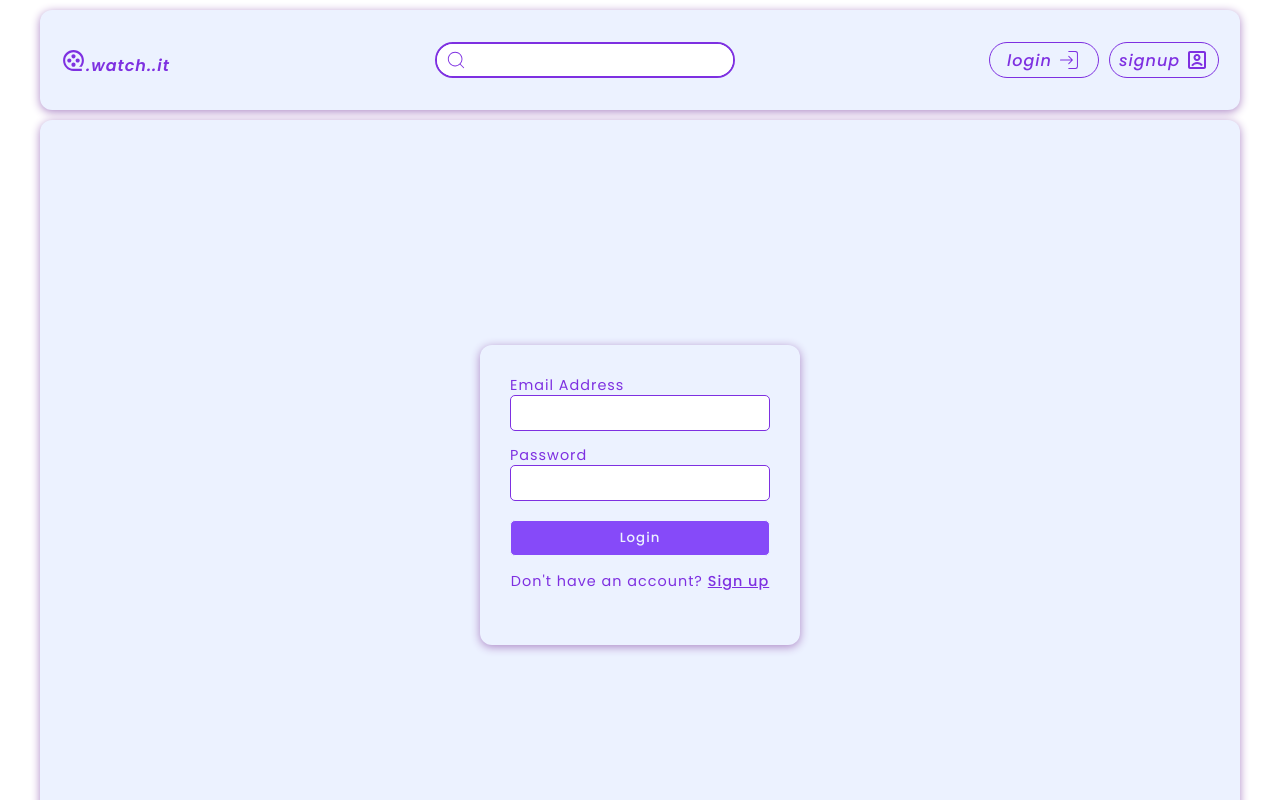
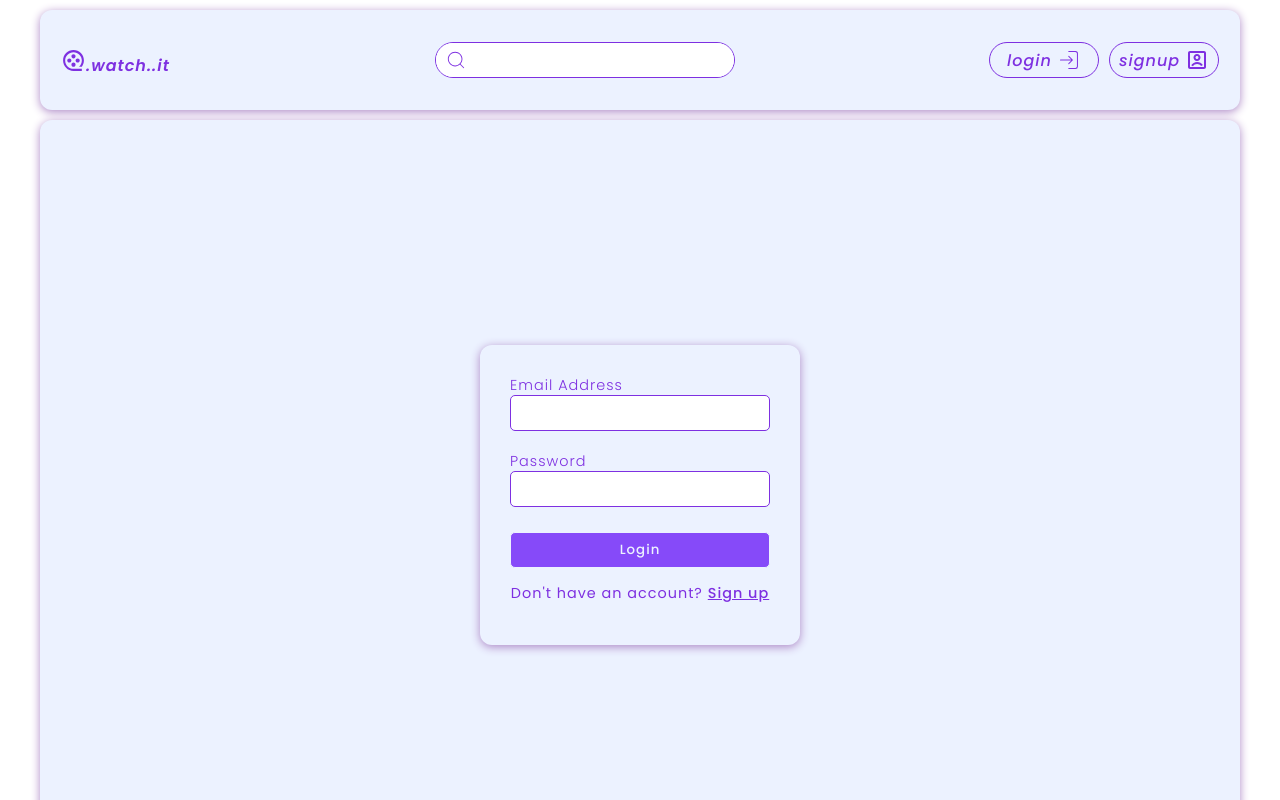
Before and after one commit to andbudha/watch-it, a React (Vite) app: page /login in a window 1280 px wide. Shown: the top 800 px of the page. Built offline with nearby package versions, Linux system fonts and the light colour scheme; no server answers.

Commit message:
Navbar&Login comp-s styles updated

```diff
--- a/src/components/Navbar/Navbar.module.scss
+++ b/src/components/Navbar/Navbar.module.scss
@@ -40,7 +40,7 @@
     width: 300px;
     @include flexBox(nowrap, row, center, center);
     .search_box {
-      border: 2px solid;
+      border: 1px solid;
       height: 36px;
       border-radius: 18px;
       width: 100%;
--- a/src/components/pages/Login/Login.module.scss
+++ b/src/components/pages/Login/Login.module.scss
@@ -30,12 +30,13 @@
       // border: 1px solid;
       height: 20px;
       width: 260px;
+      font-weight: 300;
       @include flexBox(nowrap, row, start, center);
     }
     .input_box {
       // border: 1px solid;
       width: 260px;
-      height: 50px;
+      height: 56px;
       .login_input {
         width: 260px;
         height: 36px;
```
